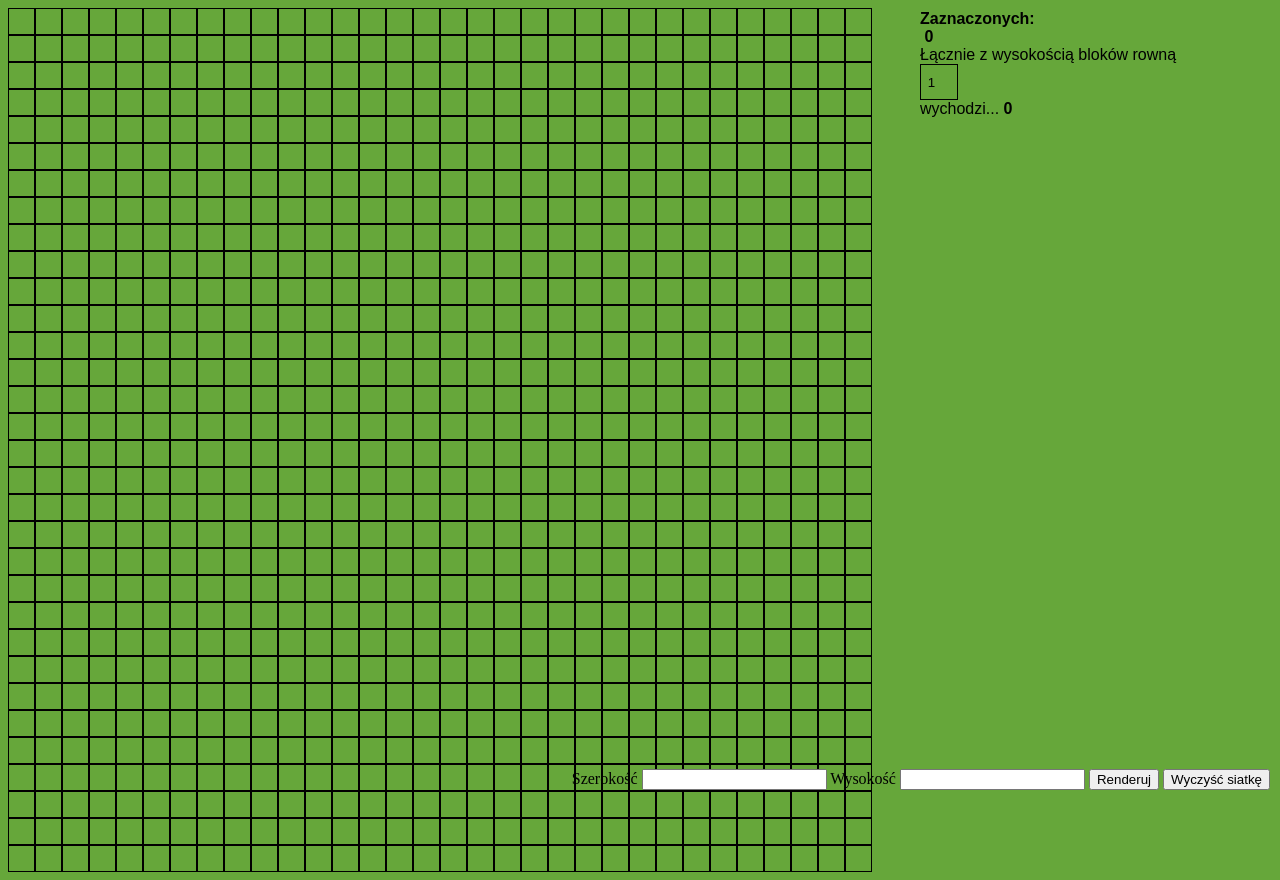
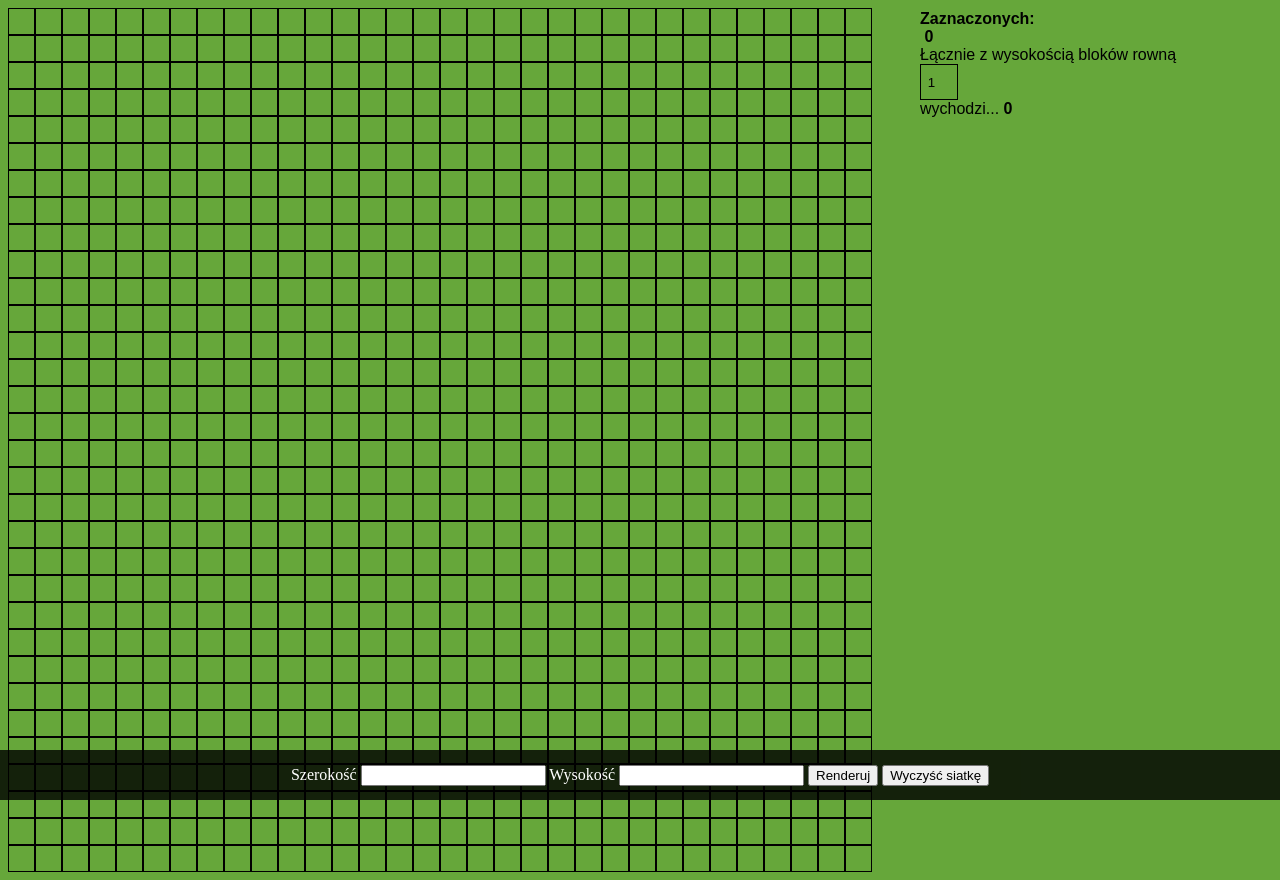
Before and after one commit to Kamyil/kamyilwebsite, a website built with webpack: page index.html in a window 1280 px wide. Built offline with nearby package versions, Linux system fonts and the light colour scheme.

Commit message:
Added bottom bar

```diff
--- a/resources/scss/Components/Toolbox.scss
+++ b/resources/scss/Components/Toolbox.scss
@@ -1,9 +1,16 @@
 .toolbox {
+    width: 100%;
+    height: 50px;
     position: fixed;
-    right: 10px;
-    bottom: 10px;
+    background-color: rgba(0, 0, 0, 0.8);
+    color: white;
+    right: 0;
+    bottom: 0;
     display: flex;
     flex-direction: column;
+    align-items: center;
+    justify-content: center;
+    float: right;
 }
 
 #house-height {
```
Also changed, not shown: public/build/css/style.css, 2 other files.
